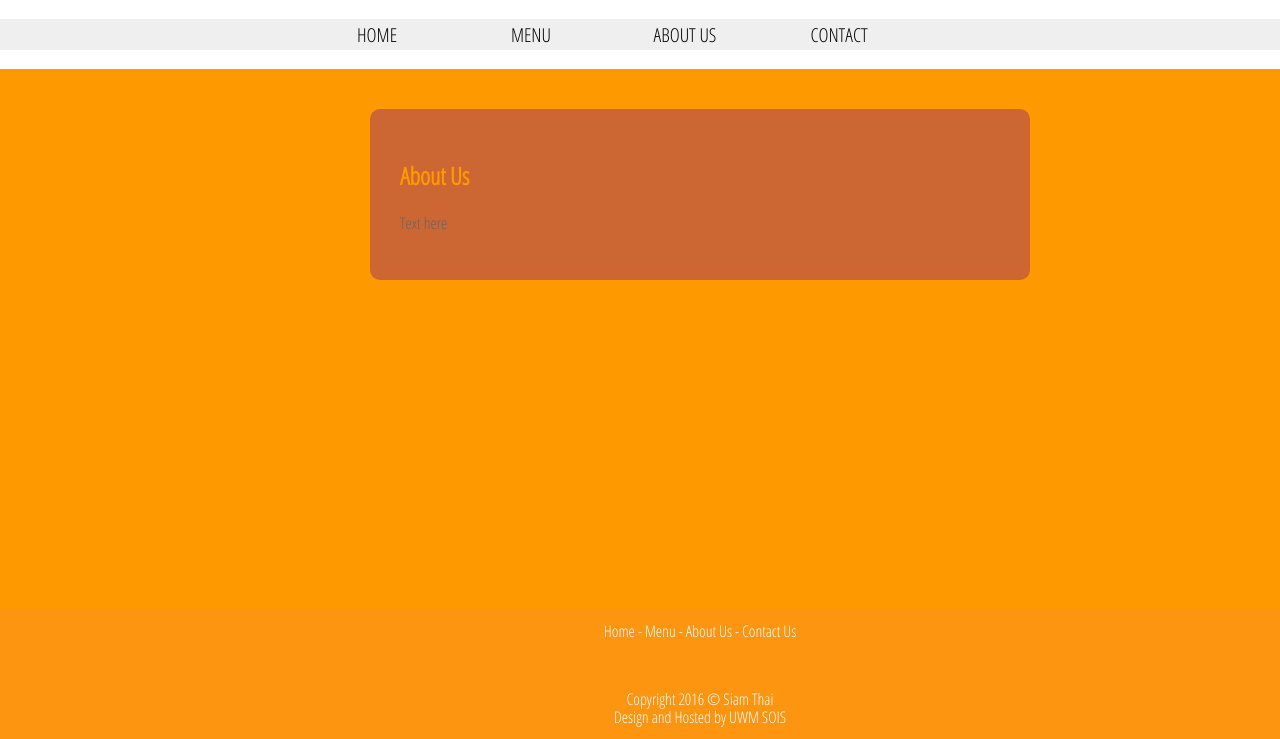
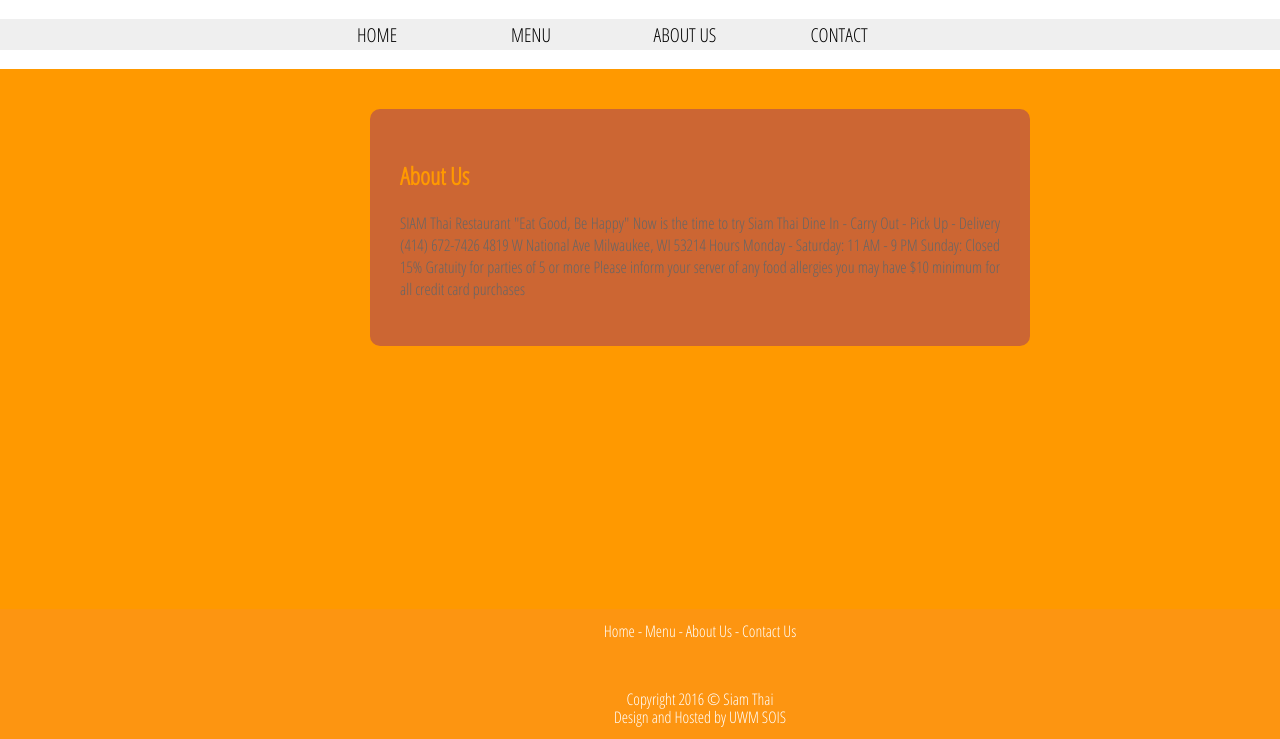
Before and after one commit to JordanRobRight/projectThia, a PHP site: page /about.php in a window 1280 px wide; the page is wider, and only the part inside the window is pictured. Shown: the part 300-1039 px from the top of that part. Run offline with PHP 8.4, Linux system fonts and the light colour scheme.

Commit message:
adding about info (try 1.0)

```diff
--- a/Main/about.php
+++ b/Main/about.php
@@ -40,7 +40,25 @@ echo $theData;
     <div id="menu">
 	<div id="textabout">
 	  <h2>About Us</h2></p>
-	  <p>Text here </p>
+	  <p>SIAM Thai
+Restaurant
+"Eat Good, Be Happy"
+Now is the time to try
+Siam Thai
+
+Dine In - Carry Out - Pick Up - Delivery
+
+(414) 672-7426
+4819 W National Ave Milwaukee, WI 53214
+
+Hours
+Monday - Saturday: 11 AM - 9 PM
+Sunday: Closed
+
+15% Gratuity for parties of 5 or more
+Please inform your server of any food allergies you may have
+$10 minimum for all credit card purchases
+</p>
 	</div>
     </div>
 	</div>
```
